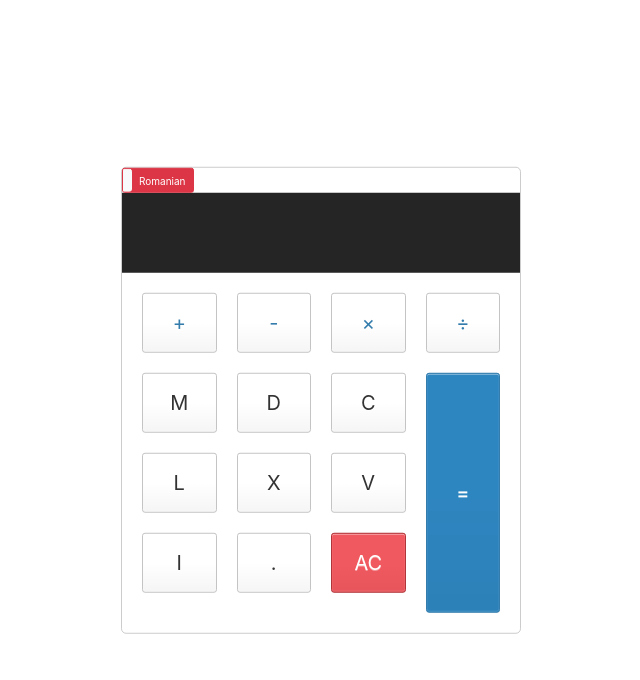
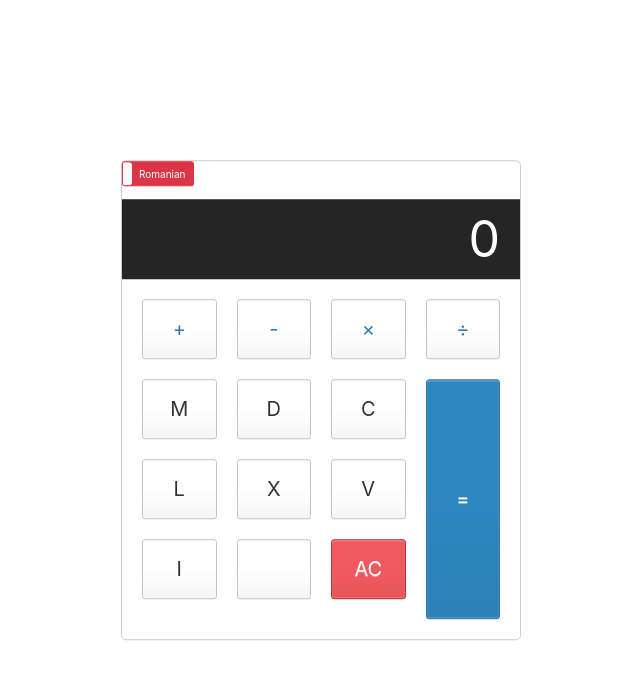
Before and after one commit to rjrerricson/Calculator, a plain HTML site: page index.html in a window 1280 px wide. Both pictures are taken after a click on the label "Standard". Shown: the whole page, without its empty margins (319-959 px from the left). Drawn offline with Linux system fonts and the light colour scheme.

Commit message:
index html updataed

```diff
--- a/index.html
+++ b/index.html
@@ -15,8 +15,14 @@
 <body>
 
 <div class="calculator">
-    <div>
-        <input id="calculatorMode" type="checkbox" checked data-toggle="toggle" data-on="Standard" data-off="Romanian" data-onstyle="success" data-offstyle="danger">
+    <div class="row">
+        <div class="col-6">
+            <input id="calculatorMode" type="checkbox" checked data-toggle="toggle" data-on="Standard" data-off="Romanian" data-onstyle="success" data-offstyle="danger">
+        </div>
+        <div class="col-6 text-right">
+            <span style="font-size: 25px" class="pr-3" id="romanOperator">
+            </span>
+        </div>
     </div>
    <div id="standardCalculator">
        <input type="text" class="calculator-screen" value="0" disabled />
@@ -51,18 +57,13 @@
        </div>
    </div>
     <div id="romanianCalculator">
-        <input type="text" class="calculator-screen" disabled />
+        <input type="text" class="romanian-calculator-screen" disabled />
         <div class="romanian-calculator-keys">
 
             <button type="button" class="operator" value="+">+</button>
             <button type="button" class="operator" value="-">-</button>
             <button type="button" class="operator" value="*">&times;</button>
             <button type="button" class="operator" value="/">&divide;</button>
-
-<!--            <button type="button" value="7">7</button>-->
-<!--            <button type="button" value="8">8</button>-->
-<!--            <button type="button" value="9">I</button>-->
-
 
             <button type="button" value="M">M</button>
             <button type="button" value="D">D</button>
@@ -75,7 +76,7 @@
 
 
             <button type="button" value="I">I</button>
-            <button type="button" class="decimal" value=".">.</button>
+            <button type="button" class="decimal" value="" disabled></button>
             <button type="button" class="all-clear" value="all-clear">AC</button>
 
             <button type="button" class="equal-sign" value="=">=</button>
@@ -89,6 +90,7 @@
 <script src="js/bootstrap4-toggle.js"></script>
 
 <script src="script.js" ></script>
+<script src="romanCalcActions.js" ></script>
 </body>
 
 </html>
```
